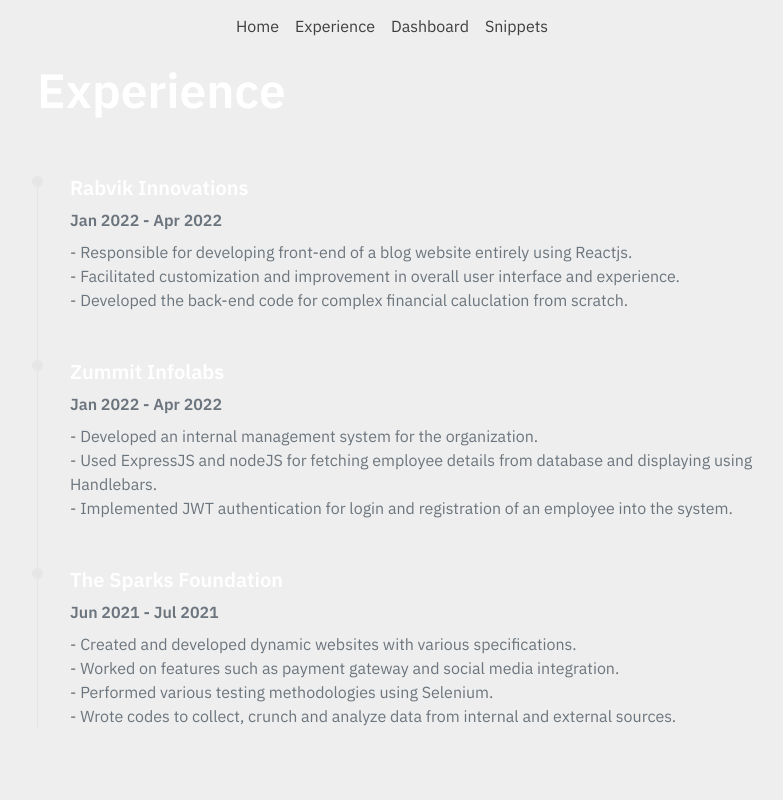
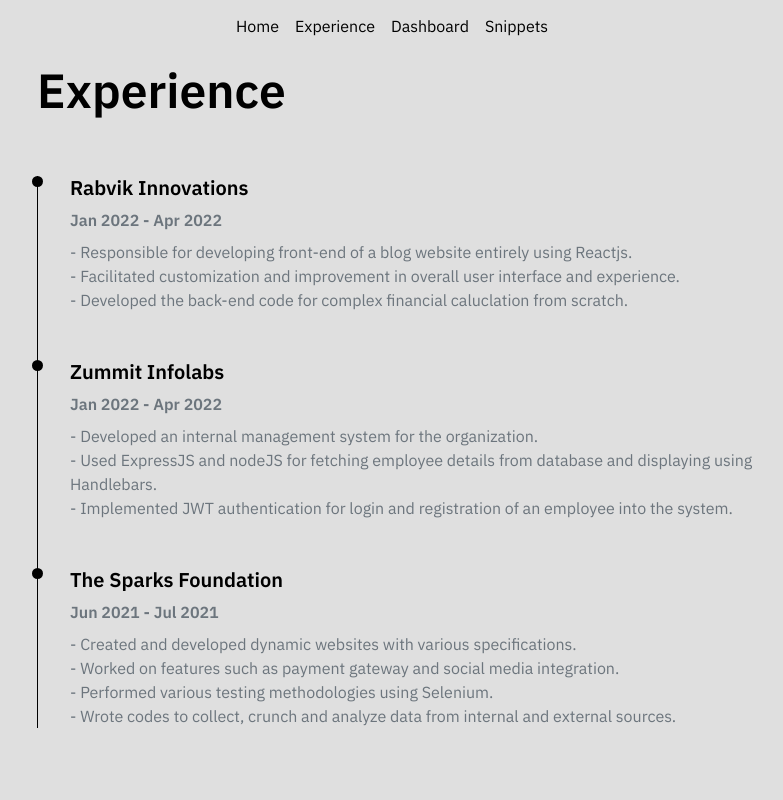
Before and after one commit to Somanyu/nextjs-portfolio, a Next.js app: page /experience in a window 1280 px wide. Shown: the top 800 px of the page, without its empty margins (235-1018 px from the left). Built offline with nearby package versions, Linux system fonts and the light colour scheme; no server answers; some icons are missing; a web font is replaced by a local one.

Commit message:
🎨 Dark theme

```diff
--- a/components/Navbar.js
+++ b/components/Navbar.js
@@ -24,22 +24,22 @@ export default function Navbar() {
                     <ul class="navbar-nav mx-auto">
                         <li class="nav-item">
                             <Link href="/">
-                                <a class="nav-link" style={{ color: "var(--fontParaColor)", fontFamily: "'IBM Plex Sans', sans-serif" }}>Home</a>
+                                <a class="nav-link" style={{ color: "var(--fontColor)", fontFamily: "'IBM Plex Sans', sans-serif" }}>Home</a>
                             </Link>
                         </li>
                         <li class="nav-item">
                             <Link href="/experience">
-                                <a class="nav-link" style={{ color: "var(--fontParaColor)", fontFamily: "'IBM Plex Sans', sans-serif" }}>Experience</a>
+                                <a class="nav-link" style={{ color: "var(--fontColor)", fontFamily: "'IBM Plex Sans', sans-serif" }}>Experience</a>
                             </Link>
                         </li>
                         <li class="nav-item">
                             <Link href="#">
-                                <a class="nav-link" style={{ color: "var(--fontParaColor)", fontFamily: "'IBM Plex Sans', sans-serif" }}>Dashboard</a>
+                                <a class="nav-link" style={{ color: "var(--fontColor)", fontFamily: "'IBM Plex Sans', sans-serif" }}>Dashboard</a>
                             </Link>
                         </li>
                         <li class="nav-item">
                             <Link href="#">
-                                <a class="nav-link" style={{ color: "var(--fontParaColor)", fontFamily: "'IBM Plex Sans', sans-serif" }}>Snippets</a>
+                                <a class="nav-link" style={{ color: "var(--fontColor)", fontFamily: "'IBM Plex Sans', sans-serif" }}>Snippets</a>
                             </Link>
                         </li>
 
--- a/pages/experience.js
+++ b/pages/experience.js
@@ -15,7 +15,7 @@ export default function Experience() {
             <div class="container">
                 <div class="row">
                     <div class="col-md-12 col-lg-8 offset-lg-2">
-                        <h1 class="display-5" style={{ color: "#ffffff", fontFamily: "'IBM Plex Sans', sans-serif", fontWeight: "bold" }}>Experience</h1>
+                        <h1 class="display-5" style={{ color: "var(--fontColor)", fontFamily: "'IBM Plex Sans', sans-serif", fontWeight: "bold" }}>Experience</h1>
                     </div>
                 </div>
                 <div class="row">
@@ -23,8 +23,8 @@ export default function Experience() {
                         <section class="py-5">
                             <ul class="timeline">
                                 <li class="timeline-item mb-5">
-                                    <h5 class="fw-bold" style={{ color: "#fff", fontFamily: "'IBM Plex Sans', sans-serif", fontWeight: "bold" }}>Rabvik Innovations</h5>
-                                    <p class="text-muted mb-2 fw-bold" style={{ color: "#cdcdcd", fontFamily: "'IBM Plex Sans', sans-serif" }}>Jan 2022 - Apr 2022</p>
+                                    <h5 class="fw-bold" style={{ color: "var(--fontColor)", fontFamily: "'IBM Plex Sans', sans-serif", fontWeight: "bold" }}>Rabvik Innovations</h5>
+                                    <p class="text-muted mb-2 fw-bold" style={{ color: "var(--fontSubColor)", fontFamily: "'IBM Plex Sans', sans-serif" }}>Jan 2022 - Apr 2022</p>
                                     <p class="text-muted" style={{ fontFamily: "'IBM Plex Sans', sans-serif" }}>
                                         - Responsible for developing front-end of a blog website entirely using Reactjs. <br />
                                         - Facilitated customization and improvement in overall user interface and experience. <br />
@@ -33,8 +33,8 @@ export default function Experience() {
                                 </li>
 
                                 <li class="timeline-item mb-5">
-                                    <h5 class="fw-bold" style={{ color: "#fff", fontFamily: "'IBM Plex Sans', sans-serif", fontWeight: "bold" }}>Zummit Infolabs</h5>
-                                    <p class="text-muted mb-2 fw-bold" style={{ color: "#cdcdcd", fontFamily: "'IBM Plex Sans', sans-serif" }}>Jan 2022 - Apr 2022</p>
+                                    <h5 class="fw-bold" style={{ color: "var(--fontColor)", fontFamily: "'IBM Plex Sans', sans-serif", fontWeight: "bold" }}>Zummit Infolabs</h5>
+                                    <p class="text-muted mb-2 fw-bold" style={{ color: "var(--fontSubColor)", fontFamily: "'IBM Plex Sans', sans-serif" }}>Jan 2022 - Apr 2022</p>
                                     <p class="text-muted" style={{ fontFamily: "'IBM Plex Sans', sans-serif" }}>
                                         - Developed an internal management system for the organization. <br />
                                         - Used ExpressJS and nodeJS for fetching employee details from database and displaying using Handlebars. <br />
@@ -43,8 +43,8 @@ export default function Experience() {
                                 </li>
 
                                 <li class="timeline-item mb-5">
-                                    <h5 class="fw-bold" style={{ color: "#fff", fontFamily: "'IBM Plex Sans', sans-serif", fontWeight: "bold" }}>The Sparks Foundation</h5>
-                                    <p class="text-muted mb-2 fw-bold" style={{ color: "#cdcdcd", fontFamily: "'IBM Plex Sans', sans-serif" }}>Jun 2021 - Jul 2021</p>
+                                    <h5 class="fw-bold" style={{ color: "var(--fontColor)", fontFamily: "'IBM Plex Sans', sans-serif", fontWeight: "bold" }}>The Sparks Foundation</h5>
+                                    <p class="text-muted mb-2 fw-bold" style={{ color: "var(--fontSubColor)", fontFamily: "'IBM Plex Sans', sans-serif" }}>Jun 2021 - Jul 2021</p>
                                     <p class="text-muted" style={{ fontFamily: "'IBM Plex Sans', sans-serif" }}>
                                         - Created and developed dynamic websites with various specifications. <br />
                                         - Worked on features such as payment gateway and social media integration. <br />
--- a/styles/globals.css
+++ b/styles/globals.css
@@ -65,31 +65,6 @@ html {
   }
 }
 
-.timeline {
-  border-left: 1px solid hsl(0, 0%, 90%);
-  position: relative;
-  list-style: none;
-}
-
-.timeline .timeline-item {
-  position: relative;
-}
-
-.timeline .timeline-item:after {
-  position: absolute;
-  display: block;
-  top: 0;
-}
-
-.timeline .timeline-item:after {
-  background-color: hsl(0, 0%, 90%);
-  left: -38px;
-  border-radius: 50%;
-  height: 11px;
-  width: 11px;
-  content: "";
-}
-
 @media (prefers-color-scheme: dark) {
   html {
     color-scheme: dark;
@@ -111,7 +86,7 @@ html {
 }
 
 [data-theme='light'] {
-  --background: #eeeeee;
+  --background: #dfdfdf;
   --foreground: #000000;
   --fontColor: #000000;
   --fontSubColor: #3d3d3d;
@@ -145,3 +120,28 @@ html {
       border-box;
   padding-bottom: 12px;
 }
+
+.timeline {
+  border-left: 1px solid var(--foreground);
+  position: relative;
+  list-style: none;
+}
+
+.timeline .timeline-item {
+  position: relative;
+}
+
+.timeline .timeline-item:after {
+  position: absolute;
+  display: block;
+  top: 0;
+}
+
+.timeline .timeline-item:after {
+  background-color: var(--foreground);
+  left: -38px;
+  border-radius: 50%;
+  height: 11px;
+  width: 11px;
+  content: "";
+}
```
